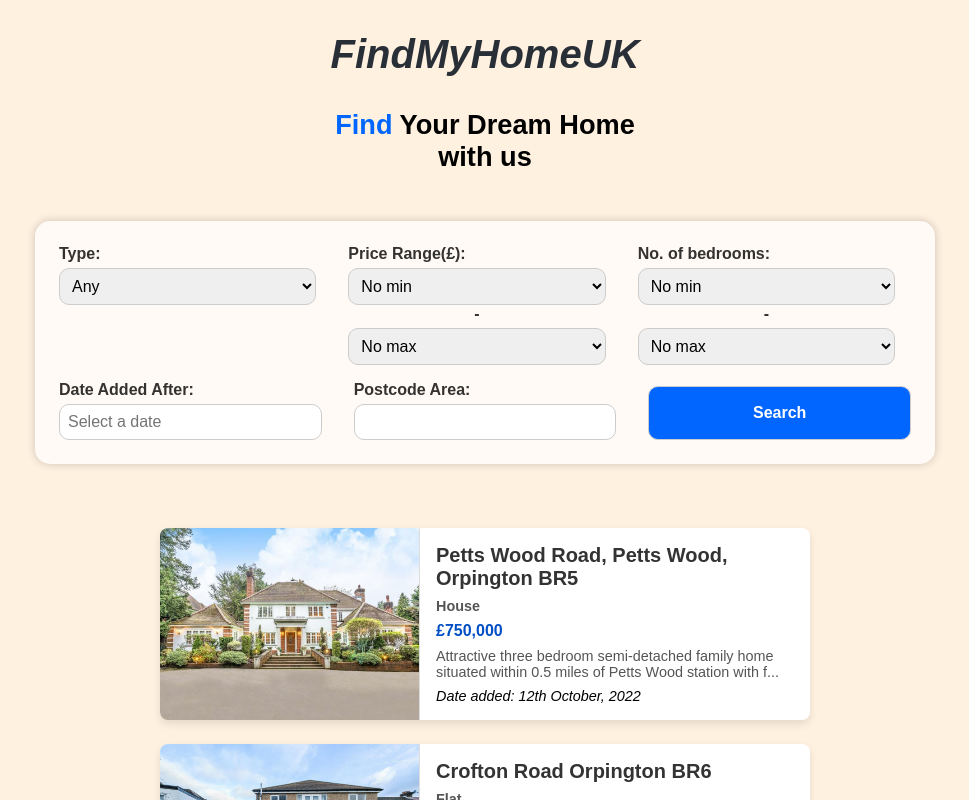
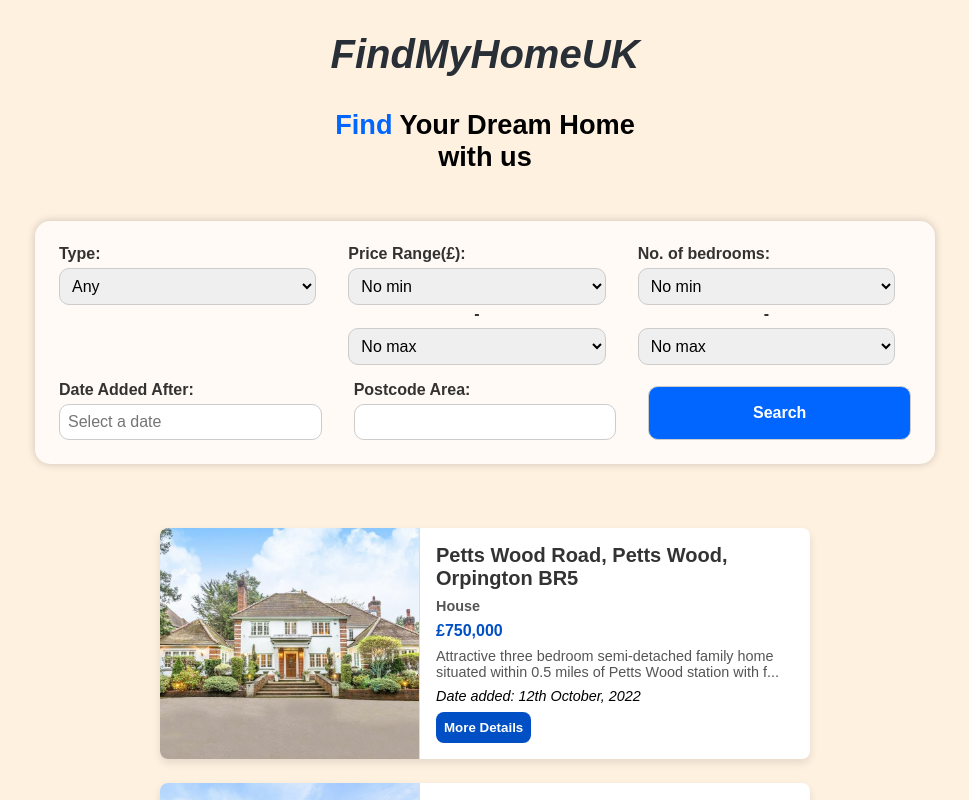
Before and after one commit to damsi456/estate-agent-client-side-web-application, a React (Vite) app: page / in a window 1280 px wide. Shown: the top 800 px of the page, without its empty margins (155-1124 px from the left). Built offline with nearby package versions, Linux system fonts and the light colour scheme.

Commit message:
Add react router to connect property pages

```diff
--- a/package.json
+++ b/package.json
@@ -12,7 +12,8 @@
   "dependencies": {
     "react": "^18.3.1",
     "react-datepicker": "^7.5.0",
-    "react-dom": "^18.3.1"
+    "react-dom": "^18.3.1",
+    "react-router-dom": "^7.1.1"
   },
   "devDependencies": {
     "@eslint/js": "^9.17.0",
--- a/src/App.jsx
+++ b/src/App.jsx
@@ -1,7 +1,9 @@
 import React,{useState} from "react";
+import { BrowserRouter, Route, Routes } from "react-router-dom";
 import properties from "./data/properties.json"
 import SearchForm from "./components/SearchForm.jsx";
 import SearchResults from "./components/SearchResults.jsx";
+import PropertyPage from "./components/PropertyPage.jsx";
 import "./index.css"
 
 function App() {
@@ -42,12 +44,19 @@ function App() {
     };
 
   return(
+    <BrowserRouter>
+      <Routes>
+        <Route path="/" element={
           <body>
             <h1>FindMyHomeUK</h1>
             <h2><span>Find</span> Your Dream Home <br/> with us</h2>
             <SearchForm onSearch = {handleSearch}/>
             <SearchResults results = {results}/>
           </body>
+        }/>
+        <Route path="/property/:id" element={<PropertyPage />}/>
+      </Routes>
+    </BrowserRouter>
   )
 }
 
--- /dev/null
+++ b/src/components/PropertyPage.jsx
@@ -0,0 +1,16 @@
+import { useParams } from "react-router-dom";
+import properties from "../data/properties.json";
+
+const PropertyPage = () => {
+    const {id} = useParams();
+    const property = properties.properties.find((property)=> property.id === id);
+
+    return(
+        <div className="property-page">
+            <h1>{property.type}</h1>
+            <img src={property.picture} alt={property.type} className="property-image-large"/>
+        </div>
+    )
+};
+
+export default PropertyPage;
--- a/src/components/SearchResults.jsx
+++ b/src/components/SearchResults.jsx
@@ -1,4 +1,5 @@
 import "../index.css"
+import { Link } from "react-router-dom";
 
 function SearchResults({ results }) {
 
@@ -17,7 +18,10 @@ function SearchResults({ results }) {
                   <p className="property-price">&#163;{property.price.toLocaleString("en-UK")}</p>
                   <p className="property-description">{property.description.slice(0, 105)}...
                   </p>
-                  <p className="property-date">Date added: {property.added.day}th {property.added.month}, {property.added.year}</p>
+                  <p className="property-date">Date added: {property.added.day}th {property.added.month}, {property.added.year}
+                    </p><Link
+                  to={`/property/${property.id}`}
+                  className="card-link"><button className="property-more-button">More Details</button></Link>
                 </div>
               </li>
             ))}
--- a/src/index.css
+++ b/src/index.css
@@ -118,7 +118,6 @@ body > h2 span {
     display: flex;
     flex-direction: row;
     transition: transform 0.2s ease;
-    cursor: pointer;
 }
 
 .result-card:hover {
@@ -162,7 +161,22 @@ body > h2 span {
     font-size: 0.9rem;
     font-weight: 400;
     font-style: italic;
-    margin-top: 0.5rem;
+    margin: 0.5rem 0;
+}
+
+.property-more-button {
+    background-color: #004fc5;
+    color: white;
+    font-weight: bold;
+    padding: 0.5rem;
+    border: none;
+    border-radius: 8px;
+    cursor: pointer;
+    transition: background-color 0.3s ease;
+}
+
+.property-more-button:hover {
+    background-color: #0066FF;
 }
 
 @media (max-width: 768px) {
```
Also changed, not shown: 1 other file (tests, documents, lock files or other folders). Lines whose indentation alone changed are shown as unchanged.
